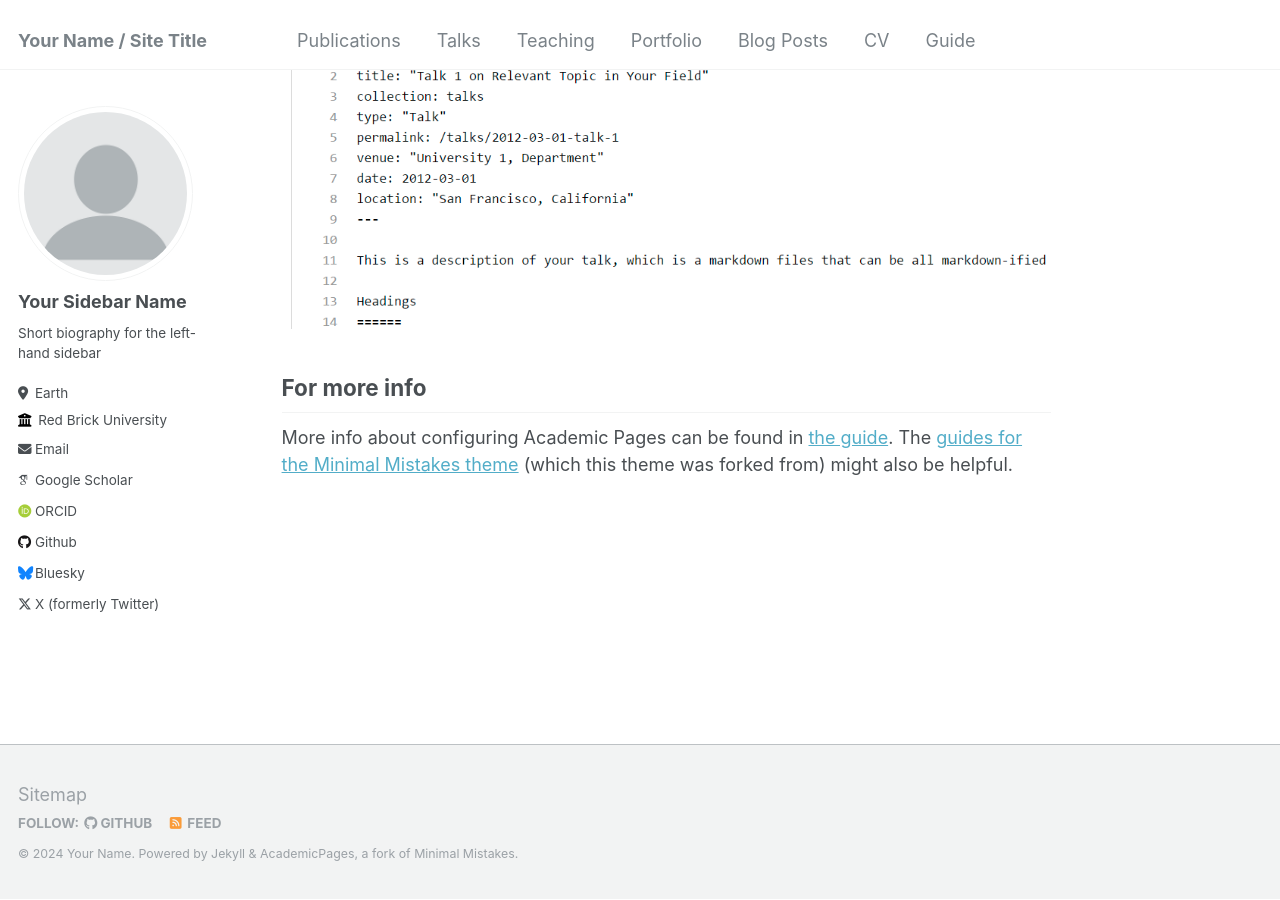
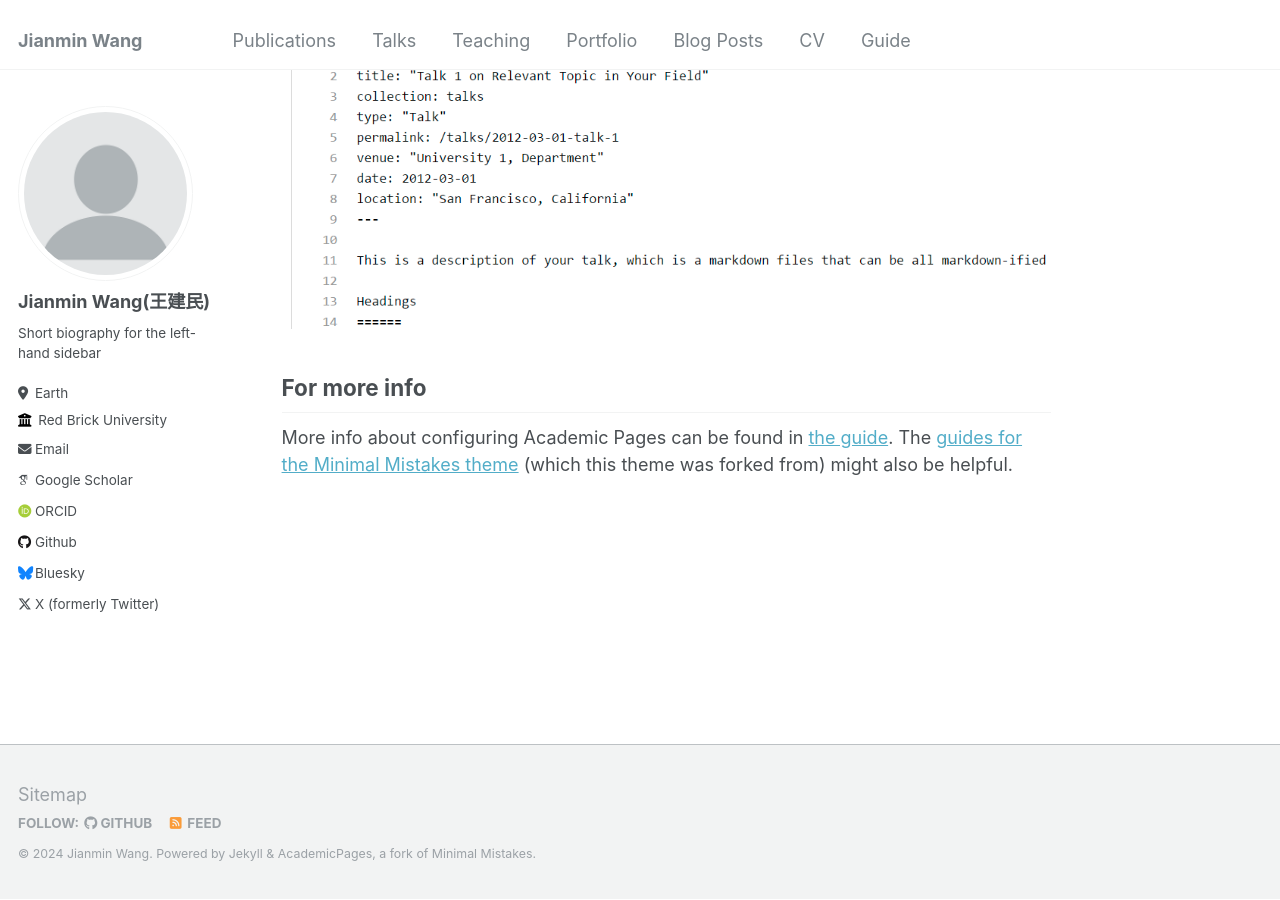
Before and after one commit to Jianmin2drugai/Jianmin2drugai.github.io, a Jekyll site: the page built from _pages/about.md, in a window 1280 px wide and 900 px high, scrolled down 2632 px. Built offline with Jekyll 4.4.1, drawn with Linux system fonts in a browser that asks for light colours; some web fonts are replaced.

Commit message:
Update _config.yml

```diff
--- a/_config.yml
+++ b/_config.yml
@@ -8,13 +8,13 @@
 
 # Basic Site Settings
 locale                   : "en-US"
-title                    : "Your Name / Site Title"
+title                    : "Jianmin Wang"
 title_separator          : "-"
-name                     : &name "Your Name"
+name                     : &name "Jianmin Wang"
 description              : &description "personal description"
 url                      : https://academicpages.github.io # the base hostname & protocol for your site e.g. "https://mmistakes.github.io"
 baseurl                  : "" # the subpath of your site, e.g. "/blog"
-repository               : "academicpages/academicpages.github.io"
+repository               : "https://jianmin2drugai.github.io"
 
 # Site Author - The following control what appear as part of the author content on the side bar.
 #               If a field is blank the icon and link will not appear, otherwise it will be shown.
@@ -22,7 +22,7 @@ repository               : "academicpages/academicpages.github.io"
 author:
   # Biographic information
   avatar           : "profile.png"
-  name             : "Your Sidebar Name"
+  name             : "Jianmin Wang(王建民)"
   pronouns         : # example: "she/her"
   bio              : "Short biography for the left-hand sidebar"
   location         : "Earth"
```
